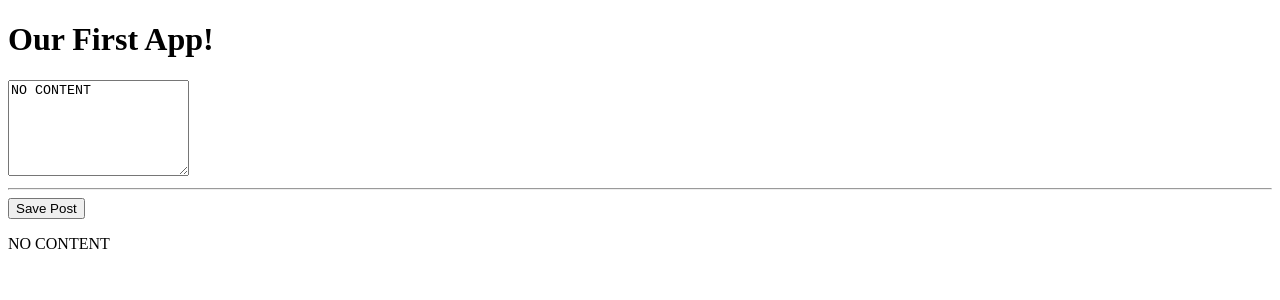
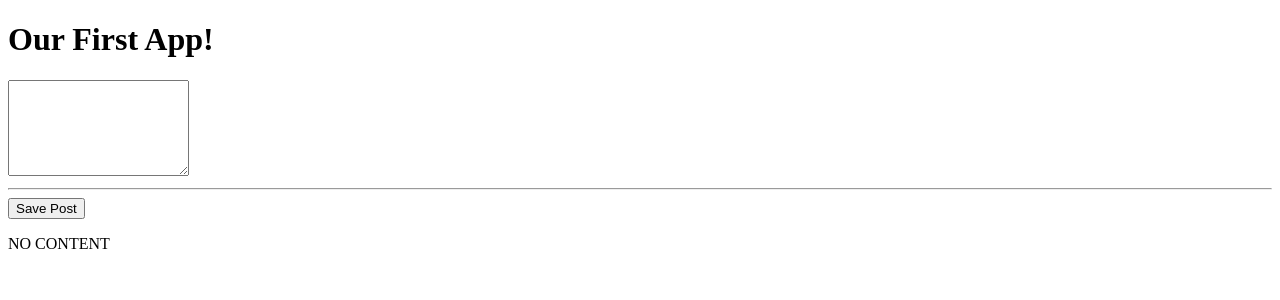
Before and after one commit to ssoni6359/mean-course, an Angular app: page / in a window 1280 px wide. Shown: the top 300 px of the page. Built offline with nearby package versions, Linux system fonts and the light colour scheme.

Commit message:
6. Two Way Data Binding [()] - FormsModule

```diff
--- a/src/app/app.module.ts
+++ b/src/app/app.module.ts
@@ -1,5 +1,6 @@
 import { NgModule } from '@angular/core';
 import { BrowserModule } from '@angular/platform-browser';
+import { FormsModule } from '@angular/forms';
 
 import { AppRoutingModule } from './app-routing.module';
 import { AppComponent } from './app.component';
@@ -12,7 +13,8 @@
   ],
   imports: [
     BrowserModule,
-    AppRoutingModule
+    AppRoutingModule,
+    FormsModule
   ],
   providers: [],
   bootstrap: [AppComponent]
--- a/src/app/posts/post-create/post-create.component.html
+++ b/src/app/posts/post-create/post-create.component.html
@@ -1,4 +1,4 @@
-<textarea rows="6" [value]="newPost" #postInput></textarea>
+<textarea rows="6" [(ngModel)]="enteredValue"></textarea>
 <hr>
-<button (click)="onAddPost(postInput)">Save Post</button>
+<button (click)="onAddPost()">Save Post</button>
 <p>{{ newPost }}</p>
--- a/src/app/posts/post-create/post-create.component.ts
+++ b/src/app/posts/post-create/post-create.component.ts
@@ -5,11 +5,10 @@
     templateUrl: './post-create.component.html'
 })
 export class PostCreateComponent {
+    enteredValue = '';
     newPost = 'NO CONTENT';
 
-    onAddPost(postInput: HTMLTextAreaElement) {
-        // console.log(postInput);
-        // console.dir(postInput);
-        this.newPost = postInput.value;
+    onAddPost() {
+        this.newPost = this.enteredValue;
     }
 }
```
